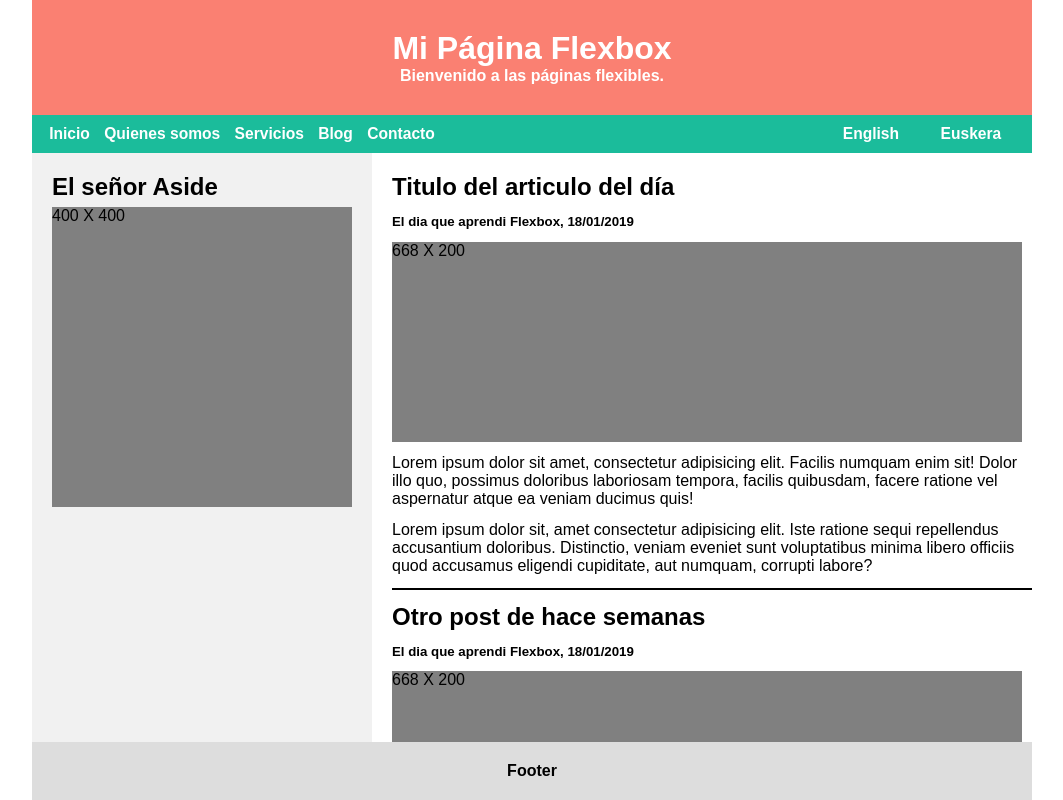
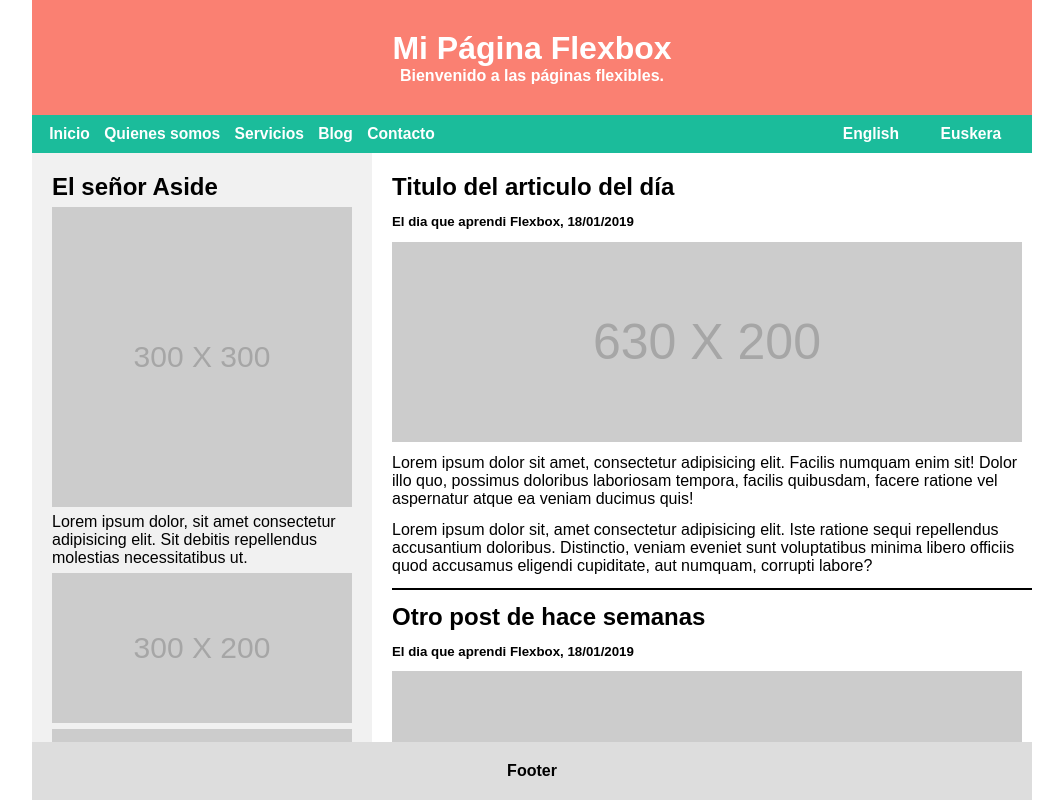
Before and after one commit to camilio77/practicaModeladoEnCaja, a plain HTML site: page index.html in a window 1280 px wide. Shown: the whole page, without its empty margins (108-1171 px from the left). Drawn offline with Linux system fonts and the light colour scheme.

Commit message:
feat: :rocket: solucion del ejercicio 7

```diff
--- a/CSS/style.css
+++ b/CSS/style.css
@@ -73,22 +73,48 @@ p{
     margin-bottom: 2%;
 }
 .img1{
+    color: #a6a6a6;
+    font-size: 50px;
+    display: flex;
+    justify-content: center;
+    align-items: center;
     margin-top: 2%;
     width: 630px;
     height: 200px;
-    background: gray;
+    background: #cccccc;
 }
 .img2{
+    color: #a6a6a6;
+    font-size: 50px;
+    display: flex;
+    justify-content: center;
+    align-items: center;
     margin-top: 2%;
     width: 630px;
     height: 200px;
-    background: gray;
+    background: #cccccc;
 }
 .img3{
+    font-size: 30px;
+    color: #a6a6a6;
+    display: flex;
+    justify-content: center;
+    align-items: center;
     margin-top: 2%;
     width: 300px;
     height: 300px;
-    background: gray;
+    background: #cccccc;
+}
+.img4{
+    color: #a6a6a6;
+    font-size: 30px;
+    display: flex;
+    justify-content: center;
+    align-items: center;
+    width: 300px;
+    margin-top: 2%;
+    height: 150px;
+    background: #cccccc;
 }
 footer{
     display: flex;
--- a/index.html
+++ b/index.html
@@ -29,19 +29,23 @@
             <div class="content">
                 <div class="barra">
                     <h2>El señor Aside</h2>
-                    <p class="img3">400 X 400</p>
+                    <p class="img3">300 X 300</p>
+                    <p>Lorem ipsum dolor, sit amet consectetur adipisicing elit. Sit debitis repellendus molestias necessitatibus ut.</p>
+                    <p class="img4">300 X 200</p>
+                    <p class="img4">300 X 200</p>
+                    <p class="img4">300 X 200</p>
 
                 </div>
                 <div class="contenido">
                     <h2>Titulo del articulo del día</h2>
                     <h5>El dia que aprendi Flexbox, 18/01/2019</h5>
-                    <div class="img1">668 X 200</div>
+                    <div class="img1">630 X 200</div>
                     <p>Lorem ipsum dolor sit amet, consectetur adipisicing elit. Facilis numquam enim sit! Dolor illo quo, possimus doloribus laboriosam tempora, facilis quibusdam, facere ratione vel aspernatur atque ea veniam ducimus quis!</p>
                     <p>Lorem ipsum dolor sit, amet consectetur adipisicing elit. Iste ratione sequi repellendus accusantium doloribus. Distinctio, veniam eveniet sunt voluptatibus minima libero officiis quod accusamus eligendi cupiditate, aut numquam, corrupti labore?</p>
                     <p class="line"></p>
                     <h2>Otro post de hace semanas</h2>
                     <h5>El dia que aprendi Flexbox, 18/01/2019</h5>
-                    <div class="img2">668 X 200</div>
+                    <div class="img2">630 X 200</div>
                     <p>Lorem ipsum dolor sit amet, consectetur adipisicing elit. Facilis numquam enim sit! Dolor illo quo, possimus doloribus laboriosam tempora, facilis quibusdam, facere ratione vel aspernatur atque ea veniam ducimus quis!</p>
                     <p>Lorem ipsum dolor sit, amet consectetur adipisicing elit. Iste ratione sequi repellendus accusantium doloribus. Distinctio, veniam eveniet sunt voluptatibus minima libero officiis quod accusamus eligendi cupiditate, aut numquam, corrupti labore?</p>
                     <p class="line"></p>
```
